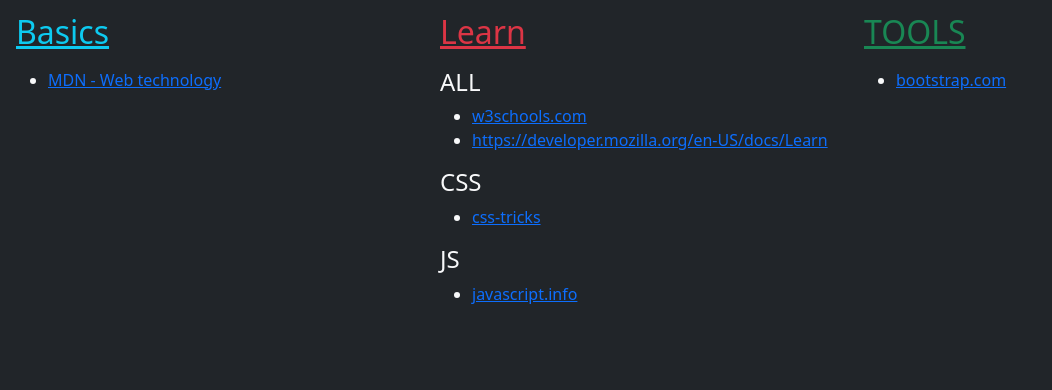
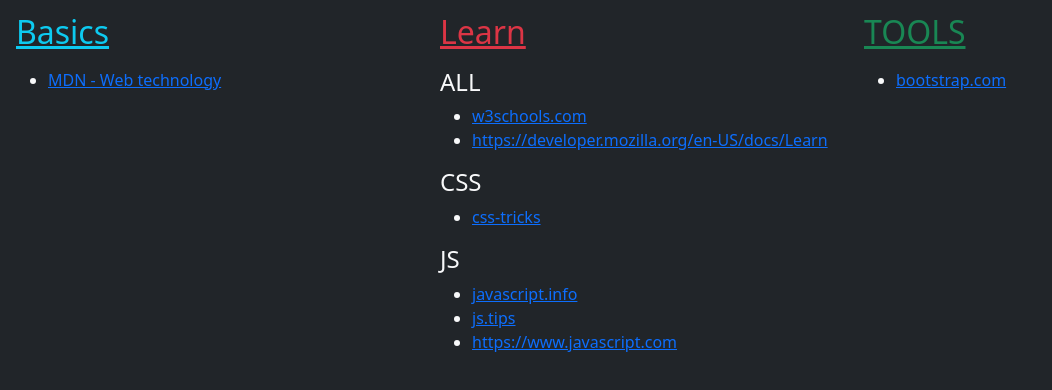
Before and after one commit to yavuz-emre/mywebsources, a plain HTML site: page index.html in a window 1280 px wide. Shown: the part 110-500 px from the top of the page, without its empty margins (0-1052 px from the left). Drawn offline with nearby package versions, Linux system fonts and the light colour scheme.

Commit message:
Update index.html

```diff
--- a/index.html
+++ b/index.html
@@ -66,6 +66,16 @@
                 javascript.info
               </a>
             </li>
+            <li>
+              <a href="https://www.jstips.co" target="_blank">
+                js.tips
+              </a>
+            </li>
+            <li>
+              <a href="https://www.javascript.com" target="_blank">
+                https://www.javascript.com
+              </a>
+            </li>
           </ul>
         </div>
         <div class="col-4">
```
